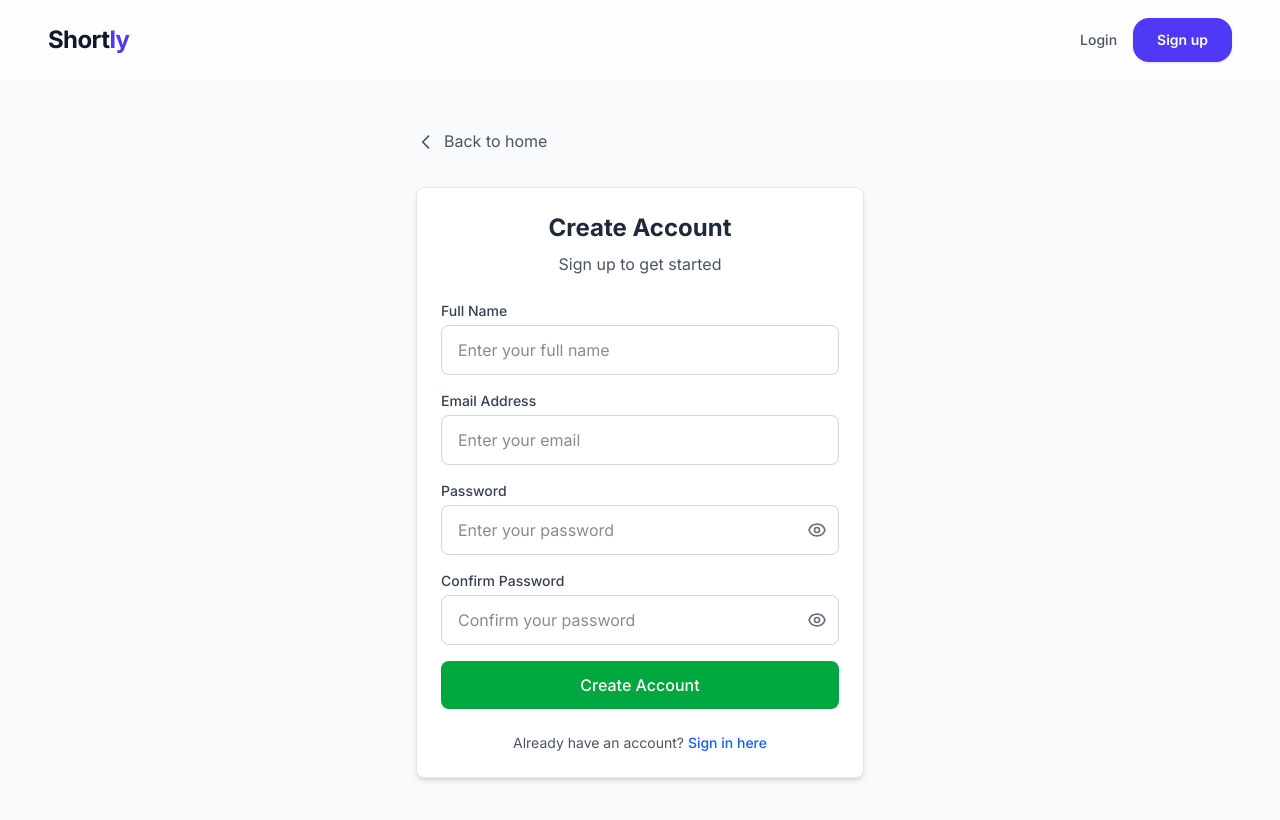
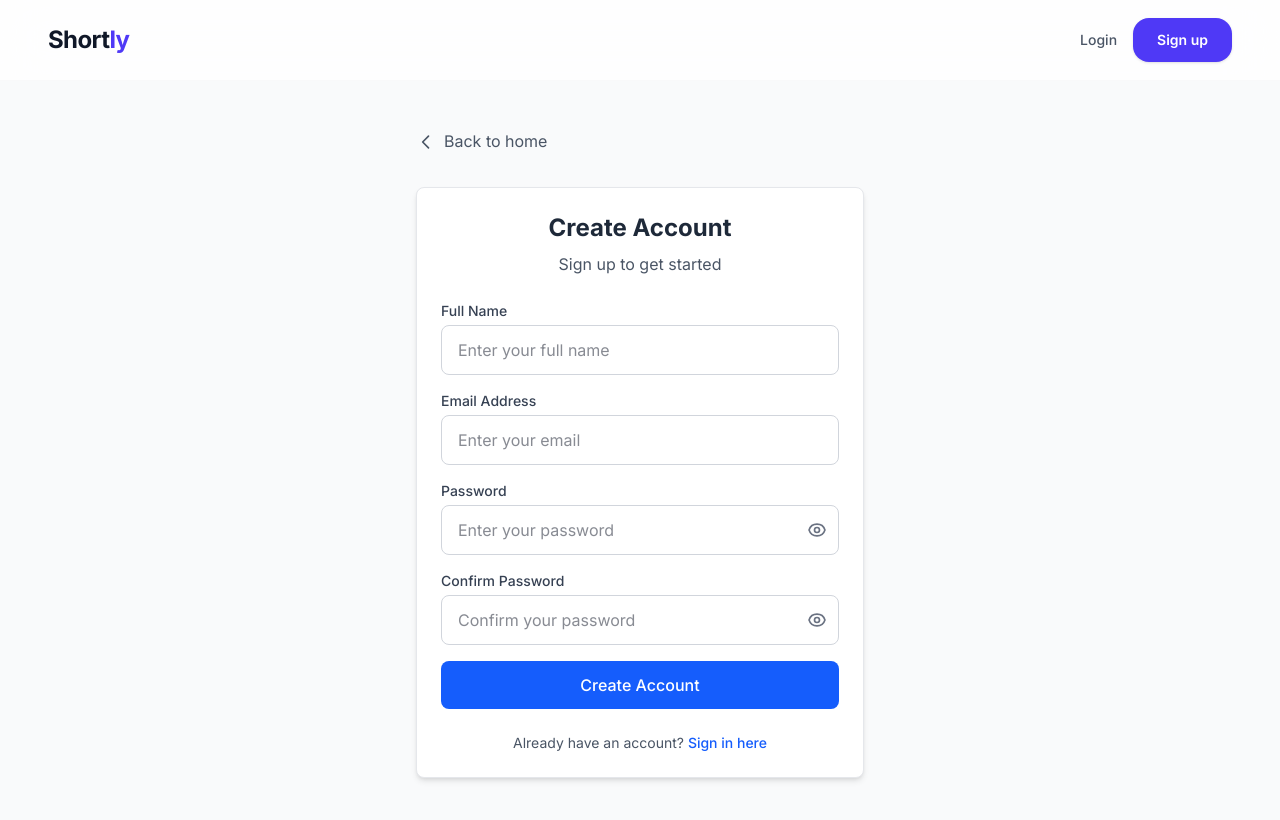
Before and after one commit to 0x4Nayan04/Shortly, a React (Vite) app in the folder FRONTEND/: page /register in a window 1280 px wide. Shown: the top 820 px of the page. Built offline with nearby package versions, Linux system fonts and the light colour scheme; no server answers.

Commit message:
refactor: Update button color in RegisterForm from green to blue for better visibility

```diff
--- a/FRONTEND/src/components/RegisterForm.jsx
+++ b/FRONTEND/src/components/RegisterForm.jsx
@@ -228,7 +228,7 @@ const RegisterForm = ({ onRegisterSuccess, switchToLogin }) => {
         <button
           type="submit"
           disabled={loading}
-          className="w-full py-3 bg-green-600 hover:bg-green-700 disabled:bg-green-400 disabled:cursor-not-allowed text-white font-medium rounded-lg text-base transition-colors">
+          className="w-full py-3 bg-blue-600 hover:bg-blue-700 disabled:bg-blue-400 disabled:cursor-not-allowed text-white font-medium rounded-lg text-base transition-colors">
           {loading ? "Creating Account..." : "Create Account"}
         </button>
       </form>
```
Also changed, not shown: FRONTEND/package.json (line endings or trailing spaces).
